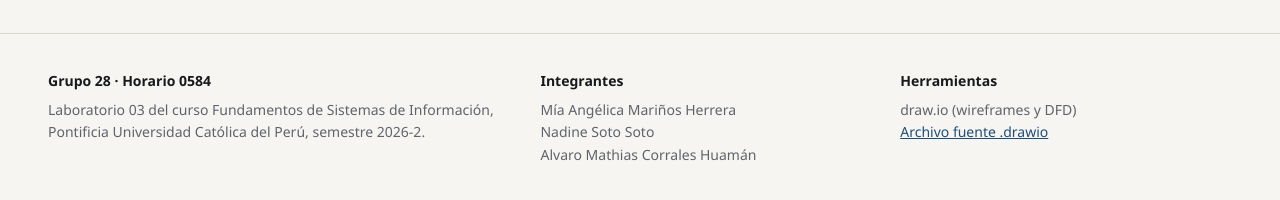
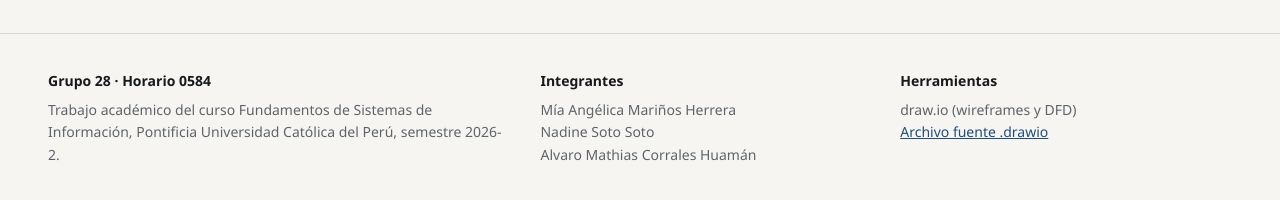
Before and after one commit to alvaritoo06/gsa-wireframes, a plain HTML site: page index.html in a window 1280 px wide. Shown: the part 3320-3520 px from the top of the page. Drawn offline with Linux system fonts and the light colour scheme.

Commit message:
wireframes_GSA_v1.4

```diff
--- a/index.html
+++ b/index.html
@@ -198,7 +198,7 @@
 </main>
 
 <footer id="equipo"><div class="wrap">
-  <div><b>Grupo 28 · Horario 0584</b>Laboratorio 03 del curso Fundamentos de Sistemas de Información, Pontificia Universidad Católica del Perú, semestre 2026-2.</div>
+  <div><b>Grupo 28 · Horario 0584</b>Trabajo académico del curso Fundamentos de Sistemas de Información, Pontificia Universidad Católica del Perú, semestre 2026-2.</div>
   <div><b>Integrantes</b><ul><li>Mía Angélica Mariños Herrera</li><li>Nadine Soto Soto</li><li>Alvaro Mathias Corrales Huamán</li></ul></div>
   <div><b>Herramientas</b><ul><li>draw.io (wireframes y DFD)</li><li><a href="assets/Wireframes_GSA_Grupo28.drawio" download>Archivo fuente .drawio</a></li></ul></div>
 </div></footer>
```
